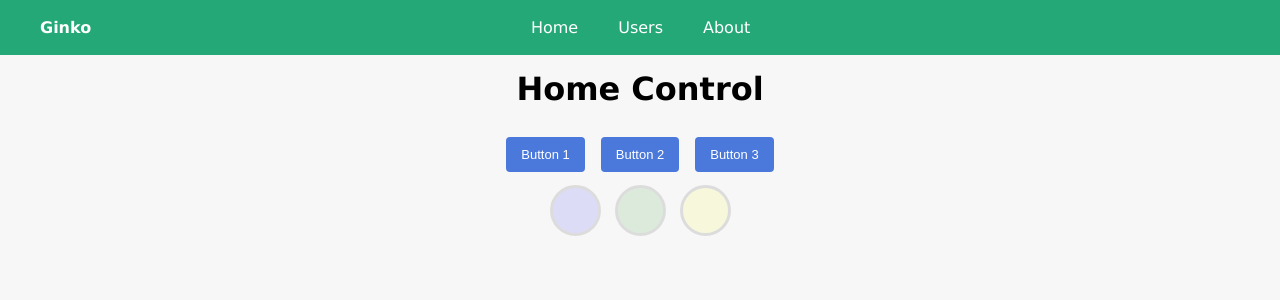
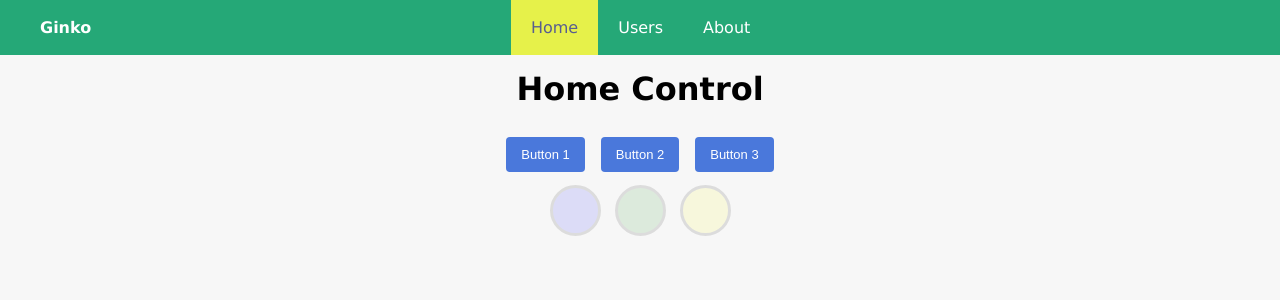
Before and after one commit to GincoAutomation/ui, a React (Create React App) app: page / in a window 1280 px wide. Shown: the top 300 px of the page. Built offline with nearby package versions, Linux system fonts and the light colour scheme; no server answers.

Commit message:
use navLinks

```diff
--- a/src/components/Menu/Menu.js
+++ b/src/components/Menu/Menu.js
@@ -1,5 +1,5 @@
 import React, { Component } from 'react';
-import { Link } from "react-router-dom";
+import { NavLink } from "react-router-dom";
 
 import './Menu.css';
 
@@ -10,9 +10,9 @@
         <div className="logo">Ginko</div>
         <div className="navbar">
           <ul>
-            <li><Link to="/">Home</Link></li>
-            <li><Link to="/users">Users</Link></li>
-            <li><Link to="/about">About</Link></li>
+            <li><NavLink to="/" exact activeClassName="active">Home</NavLink></li>
+            <li><NavLink to="/users" activeClassName="active">Users</NavLink></li>
+            <li><NavLink to="/about" activeClassName="active">About</NavLink></li>
           </ul>
         </div>
       </header>
```
